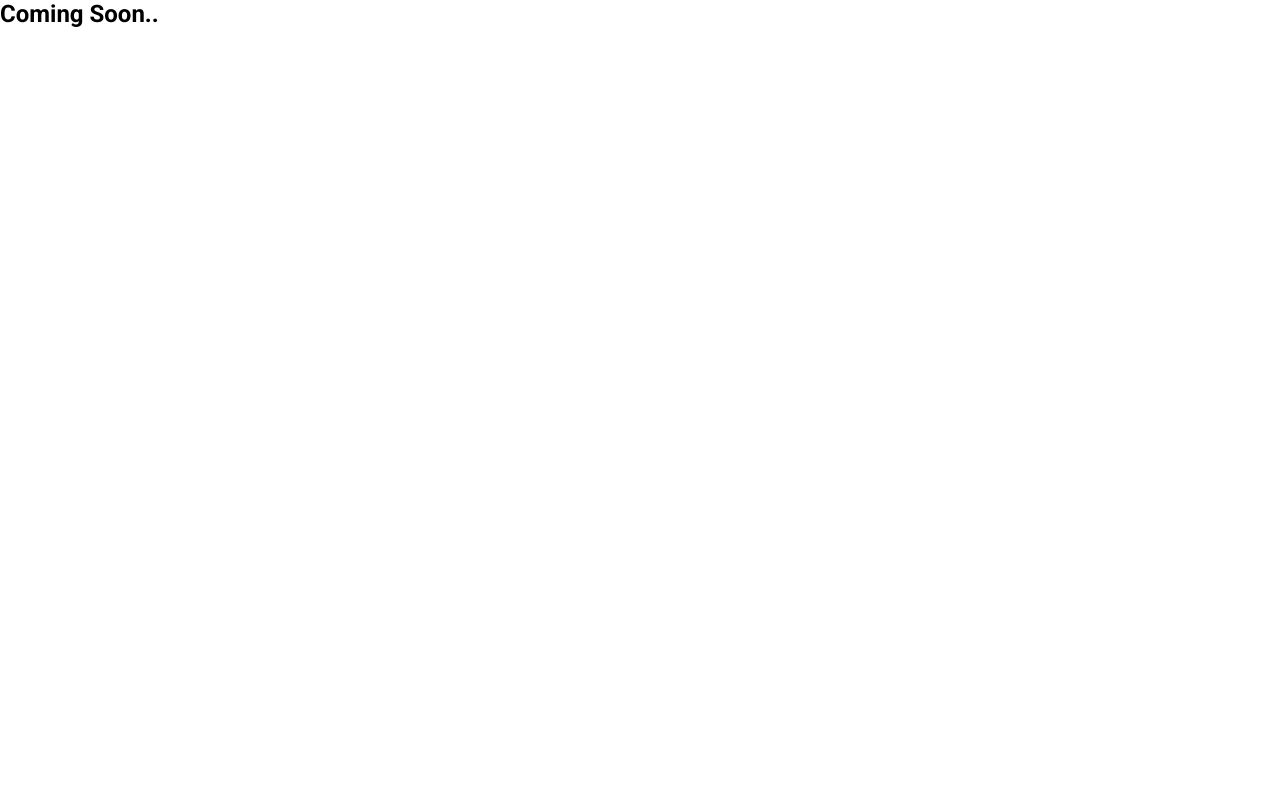
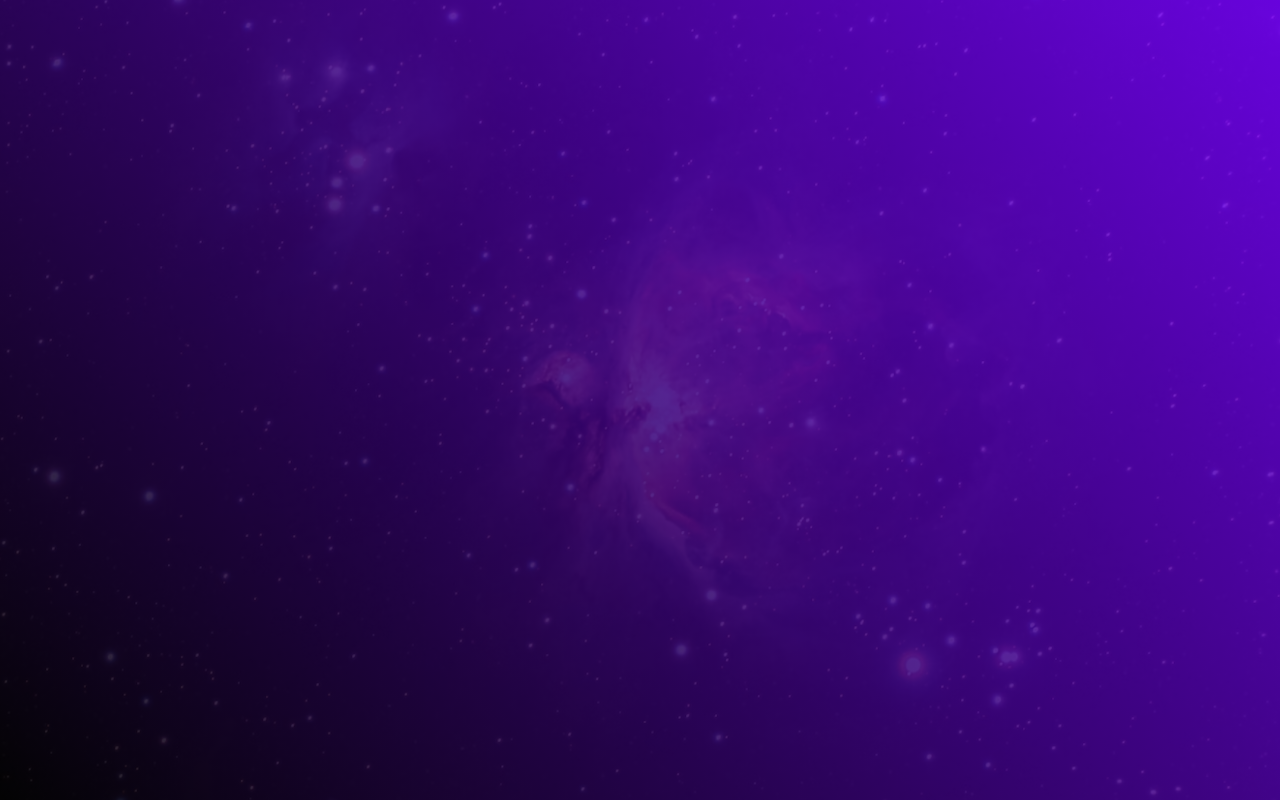
Before and after one commit to fmfahath/coming_soon_page, a plain HTML site: page index.html in a window 1280 px wide. Drawn offline with Linux system fonts and the light colour scheme.

Commit message:
background img added + overlay added

```diff
--- a/css/main.css
+++ b/css/main.css
@@ -6,3 +6,14 @@
     box-sizing: border-box;
     font-family: 'Roboto', sans-serif;
 }
+
+.hero{
+    width: 100%;
+    min-height: 100vh;
+    background-image: linear-gradient(45deg, rgba(0,0,0,0.85),rgba(118,0,255,0.85)),url(../img/background.jpg);
+    background-position: center;
+    background-size: cover;
+    padding: 10px 8%;
+    text-align: center;
+    color: #fff;
+}
--- a/index.html
+++ b/index.html
@@ -7,6 +7,8 @@
     <title>Coming Soon</title>
 </head>
 <body>
-    <h2>Coming Soon..</h2>
+    <div class="hero">
+
+    </div>
 </body>
 </html>
```
